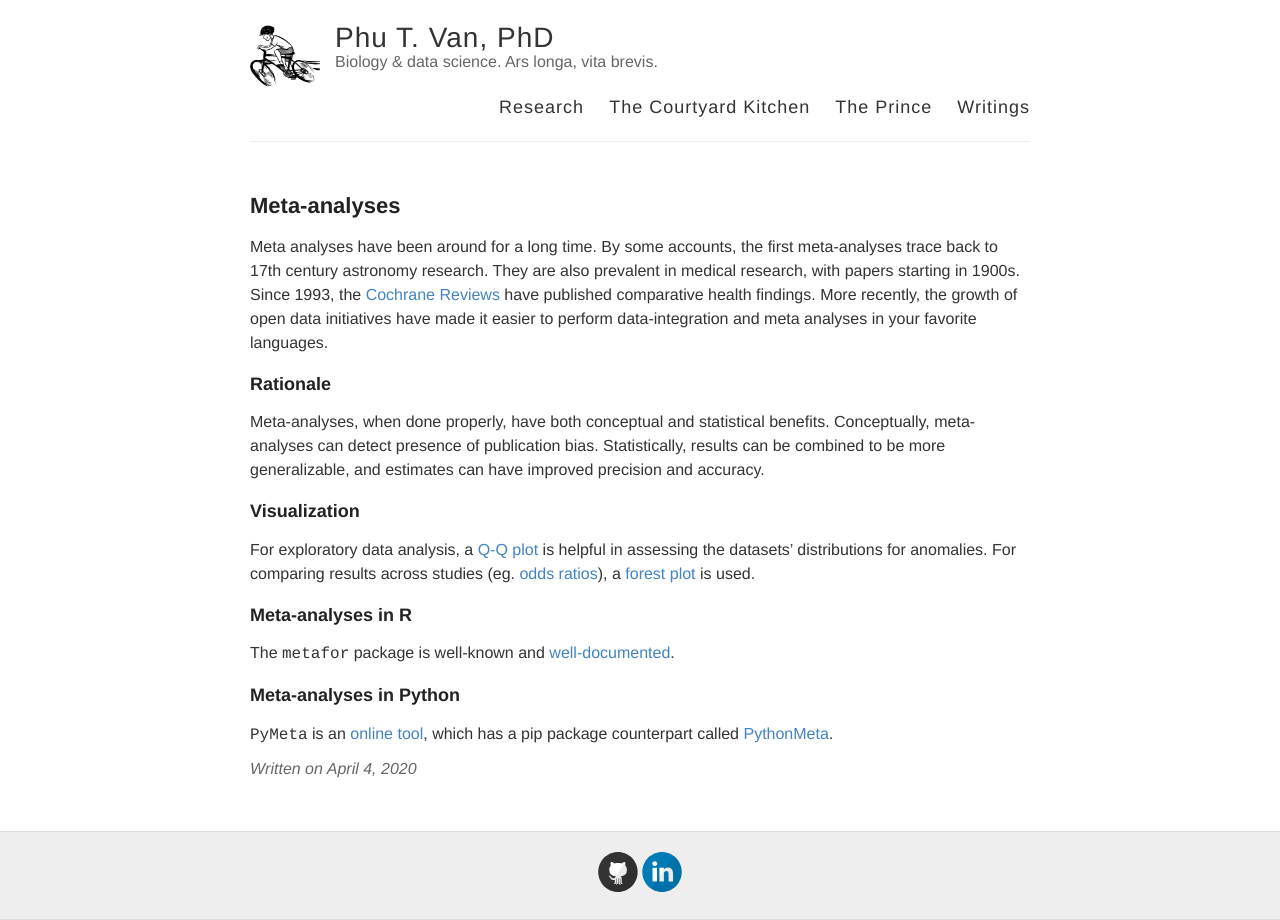
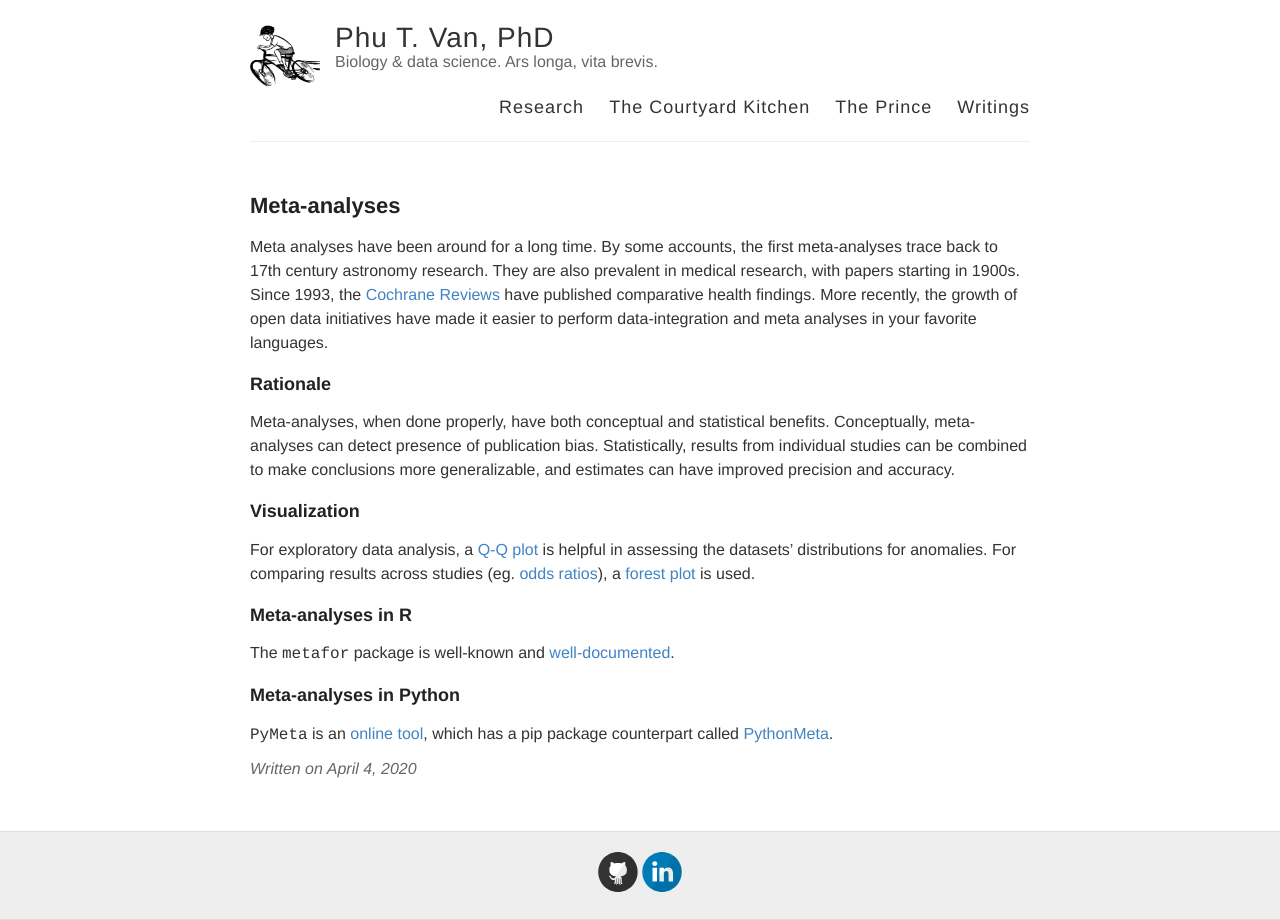
Before and after one commit to ptvan/ptvan.github.io, a Jekyll site: the page built from _posts/2020-04-04-meta-analyses.md, in a window 1280 px wide. Built offline with Jekyll 4.4.1, drawn with Linux system fonts in a browser that asks for light colours.

Commit message:
minor updates

```diff
--- a/_posts/2020-04-04-meta-analyses.md
+++ b/_posts/2020-04-04-meta-analyses.md
@@ -7,7 +7,7 @@
 
 ### Rationale
 
-Meta-analyses, when done properly, have both conceptual and statistical benefits. Conceptually, meta-analyses can detect presence of publication bias. Statistically, results can be combined to be more generalizable, and estimates can have improved precision and accuracy.
+Meta-analyses, when done properly, have both conceptual and statistical benefits. Conceptually, meta-analyses can detect presence of publication bias. Statistically, results from individual studies can be combined to make conclusions more generalizable, and estimates can have improved precision and accuracy.
 
 ### Visualization
 
```
